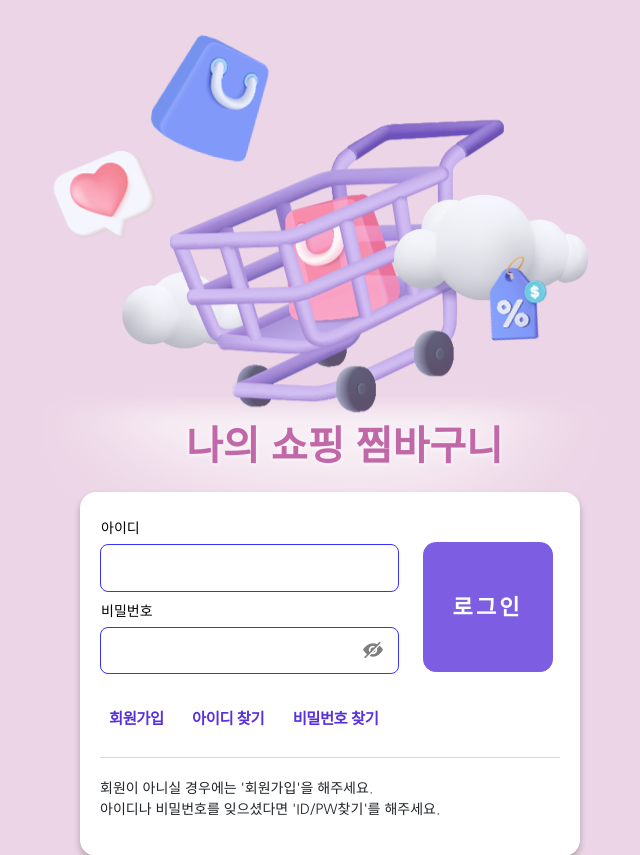
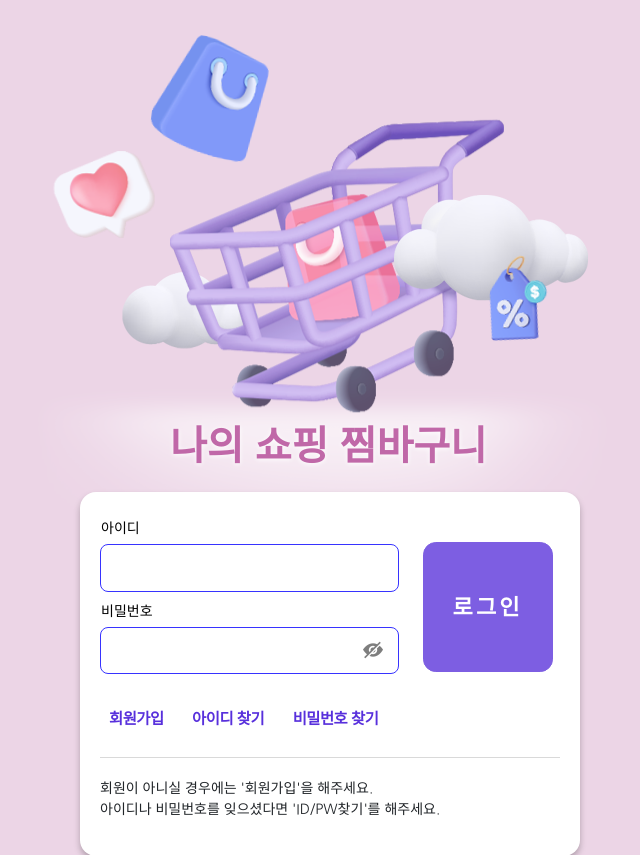
Before and after one commit to makingChallenge-15-Advanced-1/shopping-wish-list, a Flask app: page / in a window 1280 px wide. Shown: the top 855 px of the page, without its empty margins (310-950 px from the left). Run offline with Flask 2, Linux system fonts and the light colour scheme.

Commit message:
css 타이틀 위치 수정

```diff
--- a/static/style_login.css
+++ b/static/style_login.css
@@ -15,7 +15,7 @@ body {
 .mytitle.bglogin>h1>b {
     position: relative;
     top: 180px;
-    left: calc(50% - 9rem);
+    left: calc(50% - 10rem);
     min-width: 600px;
     color: #C068A8;
     text-shadow: 0 1px 5px white;
```
